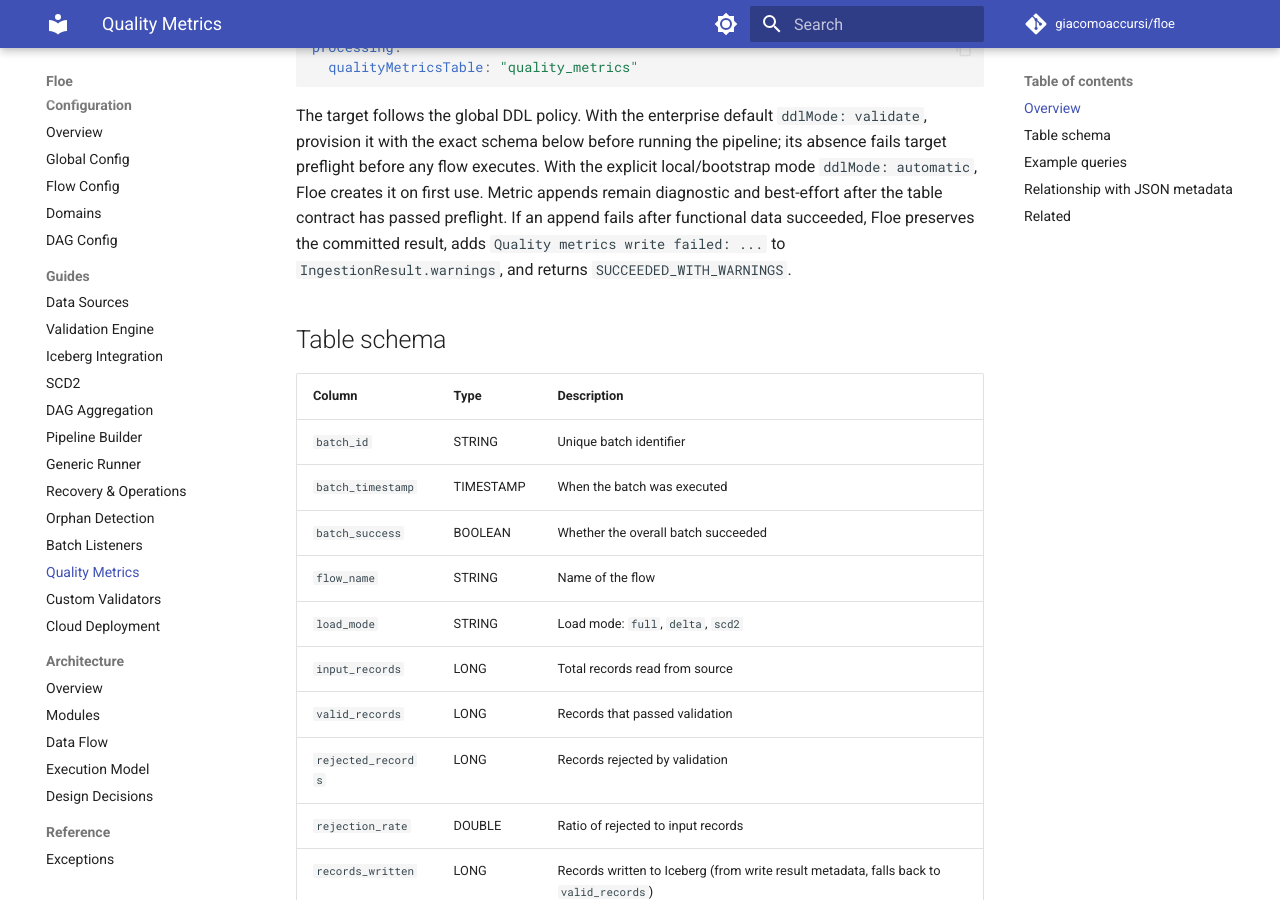
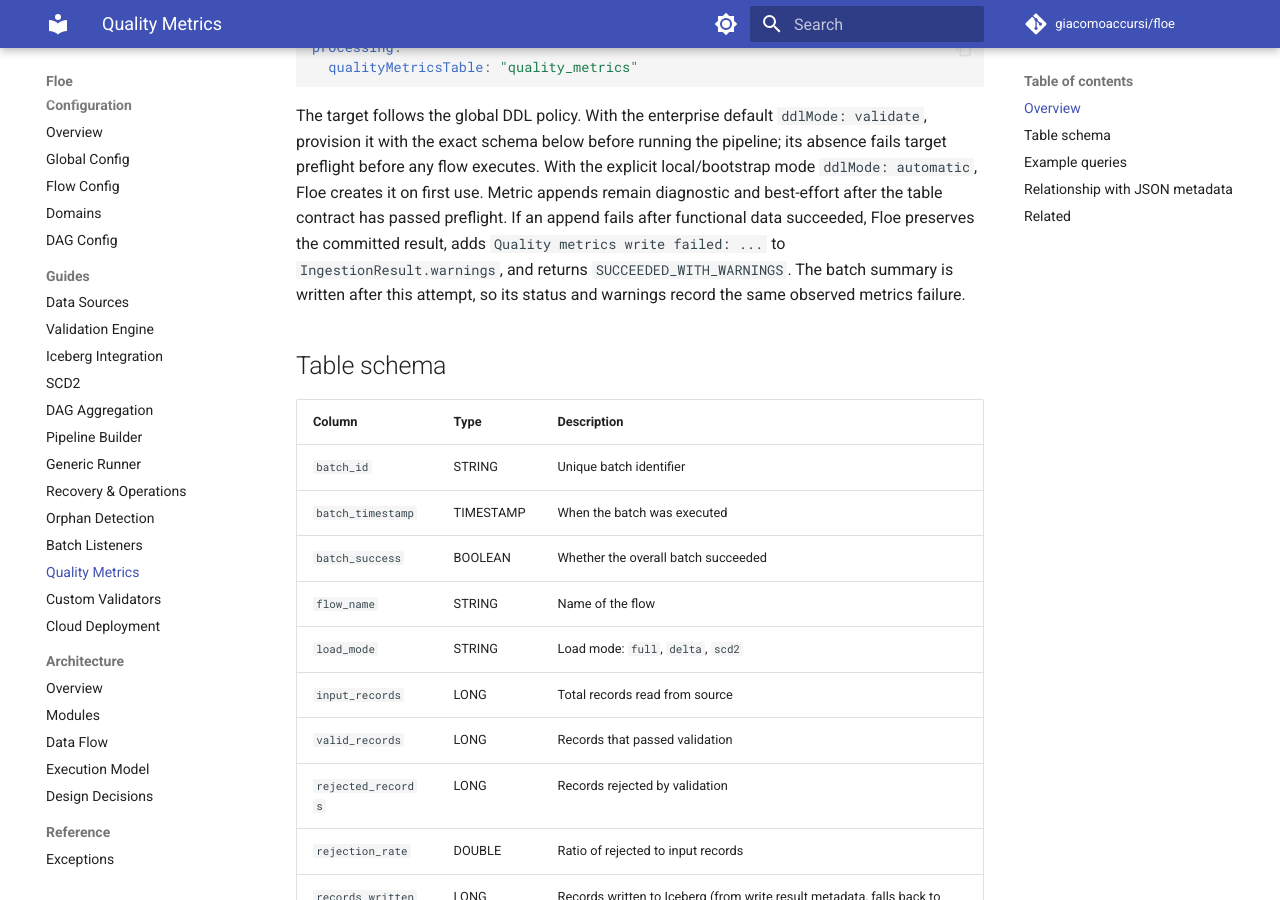
Before and after one commit to giacomoaccursi/Floe, an MkDocs documentation site: the page built from site-docs/guides/quality-metrics.md, in a window 1280 px wide and 900 px high, scrolled down 337 px. Built offline with MkDocs 1.6.1 and Material for MkDocs 9.7.7, drawn with Linux system fonts in a browser that asks for light colours; comment, search, counter and statistics services are not loaded.

Commit message:
docs: define diagnostic write ordering

````diff
--- a/site-docs/guides/quality-metrics.md
+++ b/site-docs/guides/quality-metrics.md
@@ -11,7 +11,7 @@ processing:
   qualityMetricsTable: "quality_metrics"
 ```
 
-The target follows the global DDL policy. With the enterprise default `ddlMode: validate`, provision it with the exact schema below before running the pipeline; its absence fails target preflight before any flow executes. With the explicit local/bootstrap mode `ddlMode: automatic`, Floe creates it on first use. Metric appends remain diagnostic and best-effort after the table contract has passed preflight. If an append fails after functional data succeeded, Floe preserves the committed result, adds `Quality metrics write failed: ...` to `IngestionResult.warnings`, and returns `SUCCEEDED_WITH_WARNINGS`.
+The target follows the global DDL policy. With the enterprise default `ddlMode: validate`, provision it with the exact schema below before running the pipeline; its absence fails target preflight before any flow executes. With the explicit local/bootstrap mode `ddlMode: automatic`, Floe creates it on first use. Metric appends remain diagnostic and best-effort after the table contract has passed preflight. If an append fails after functional data succeeded, Floe preserves the committed result, adds `Quality metrics write failed: ...` to `IngestionResult.warnings`, and returns `SUCCEEDED_WITH_WARNINGS`. The batch summary is written after this attempt, so its status and warnings record the same observed metrics failure.
 
 ## Table schema
 
````
Also changed, not shown: site-docs/architecture/execution-model.md (+1 -1 lines).
